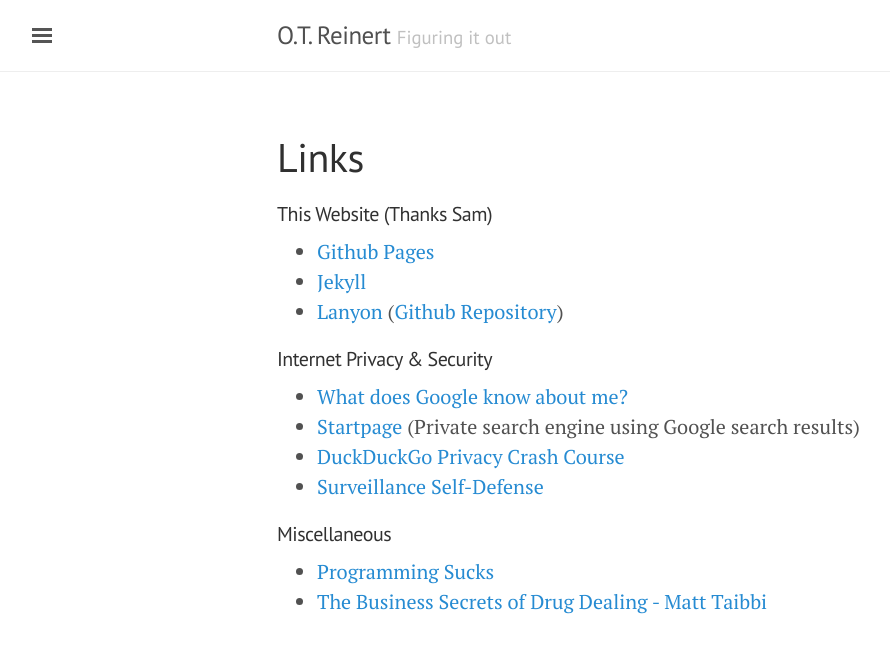
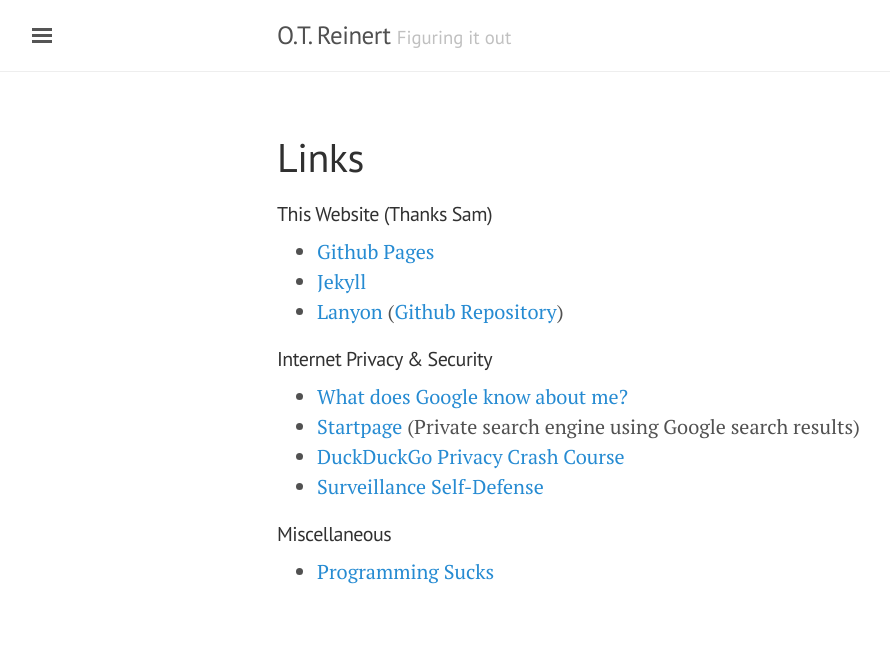
Before and after one commit to otreinert/otreinert.github.io, a Jekyll site: the page built from links.md, in a window 1280 px wide. Shown: the top 653 px of the page, without its empty margins (3-893 px from the left). Built offline with Jekyll 4.4.1, drawn with Linux system fonts in a browser that asks for light colours.

Commit message:
Removed business secrets... taibbi

```diff
--- a/links.md
+++ b/links.md
@@ -15,4 +15,3 @@
 
 #### Miscellaneous
 * [Programming Sucks](https://www.stilldrinking.org/programming-sucks)
-* [The Business Secrets of Drug Dealing - Matt Taibbi](https://taibbi.substack.com/p/chapters-one-and-two-the-business-secrets-of-drug-dealing)
```
